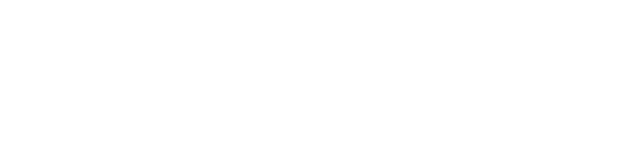
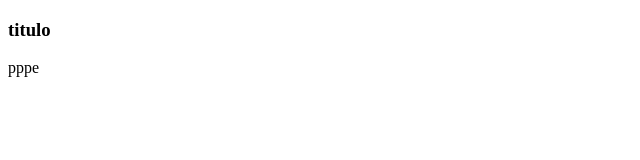
Before and after one commit to morganSebas/prueba-repositorio, a plain HTML site: page index.html in a window 1280 px wide. Shown: the whole page, without its empty margins (0-640 px from the left). Drawn offline with Linux system fonts and the light colour scheme.

Commit message:
contenido en la estructura html

```diff
--- a/index.html
+++ b/index.html
@@ -6,6 +6,11 @@
     <title>Document</title>
 </head>
 <body>
-
+    <section>
+        <article>
+            <h1> titulo </h1>
+            <p>pppe</p>
+        </article>
+    </section>
 </body>
 </html>
```
